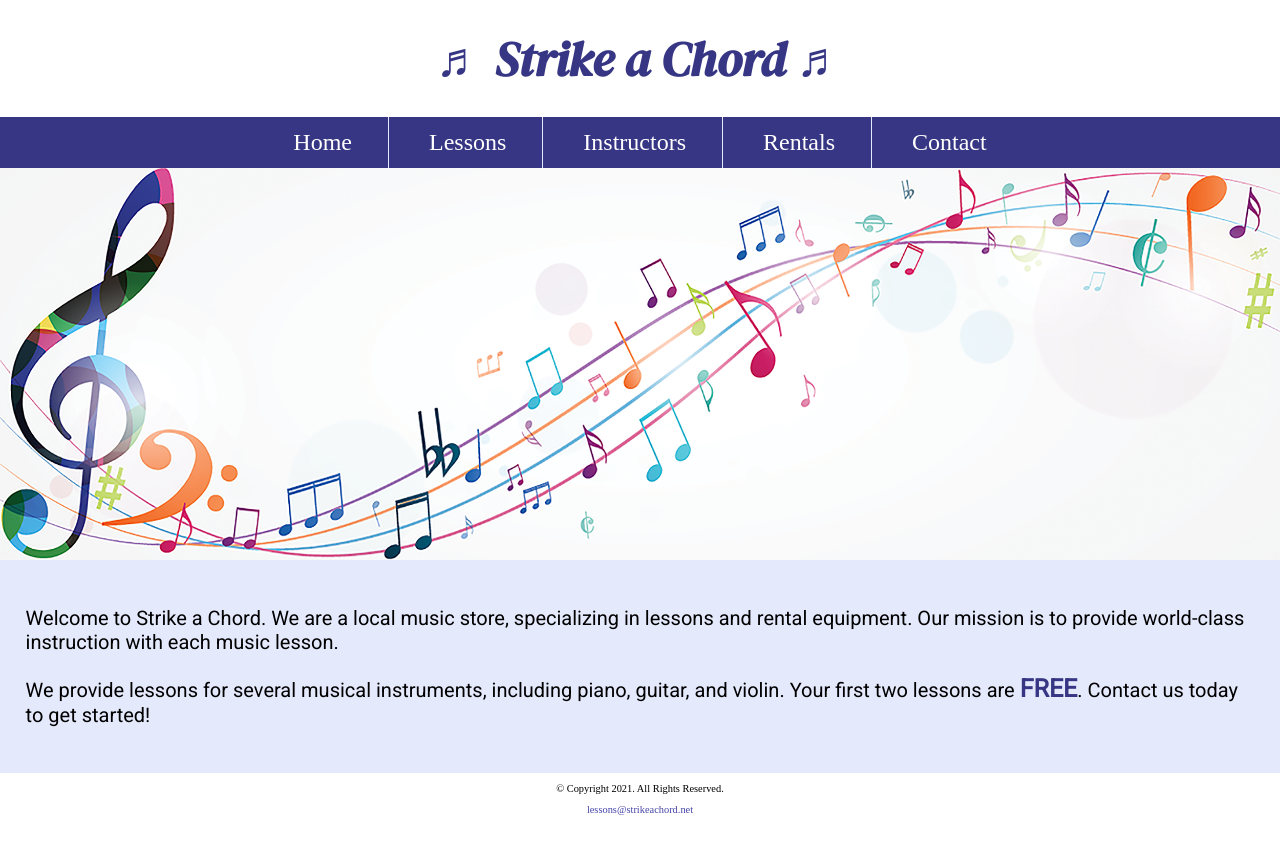
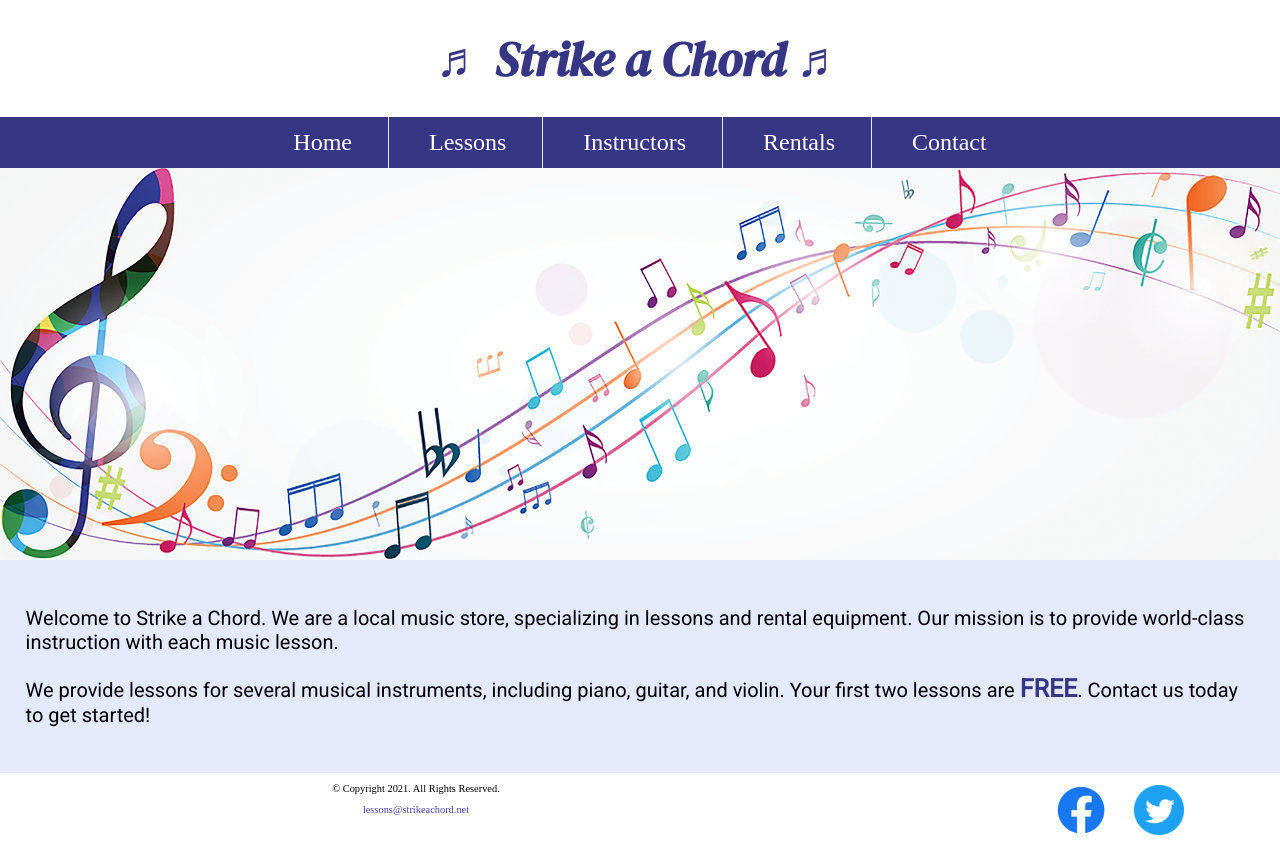
Before and after one commit to 334Fa22/ch11lab1-sydneiflaig, a plain HTML site: page index.html in a window 1280 px wide. Before the commit the page ends 826 px from the top, so only its background shows below. Drawn offline with Linux system fonts and the light colour scheme.

Commit message:
ch. 11 lab

```diff
--- a/css/styles.css
+++ b/css/styles.css
@@ -3,7 +3,6 @@ Author: Maria Cruz
 Date: Current Date
 File Name: styles.css
 */
-
 /* CSS Reset */
 body, header, nav, main, footer, img, h1, ul, section, aside, figure, figcaption {
   margin: 0;
@@ -23,6 +22,10 @@ img {
 }
 
 /* Style rules for mobile viewport */
+.social img {
+  display: inline-block;
+  padding: 4%
+}
 
 /* Hide tab-desk class */
 .tab-desk, #menu-links {
@@ -197,7 +200,7 @@ tr:nth-child(odd) {
 }
 
 /* Style rules for form elements */
-fieldset, input  {
+fieldset, input {
   margin-bottom: 2%;
 }
 
@@ -300,7 +303,17 @@ footer a {
     width: 70%;
     margin: 0 auto;
   }
+}
 
+/* Tablet Viewport: Style rules for footer area*/
+.copyright {
+  float: left;
+  width: 65%;
+}
+
+.social {
+  float: right;
+  width: 25%;
 }
 
 /* Media Query for Desktop Viewport */
@@ -364,15 +377,12 @@ footer a {
   .btn {
     grid-column: 1 / span 2;
   }
-
 }
 
 /* Media Query for Print */
 @media print {
-
   body {
     background-color: #fff;
     color: #000;
   }
-
 }
--- a/index.html
+++ b/index.html
@@ -5,17 +5,20 @@
 	Today's Date: May 7, 2021
  -->
 <html lang="en">
+
 <head>
-	<title>Strike a Chord: Home Page</title>
+	<title>Music Lessons - Rentals | Strike a Chord</title>
 	<meta charset="utf-8">
 	<link rel="stylesheet" href="css/styles.css">
 	<meta name="viewport" content="width=device-width, initial-scale=1.0">
+	<meta name="description" content="Strike a Chord specializes in music lessons and music rental equipment">
 	<link href="https://fonts.googleapis.com/css?family=DM+Serif+Display:400i|Roboto&display=swap" rel="stylesheet">
 	<link rel="shortcut icon" href="images/favicon.ico">
 	<link rel="icon" type="image/png" sizes="32x32" href="images/favicon-32.png">
 	<link rel="apple-touch-icon" sizes="180x180" href="images/apple-touch-icon.png">
 	<link rel="icon" sizes="192x192" href="images/android-chrome-192.png">
 </head>
+
 <body>
 
 	<!-- Mobile Nav -->
@@ -65,9 +68,18 @@
 	</main>
 
 	<footer>
+		<div class="copyright">
 			<p>&copy; Copyright 2021. All Rights Reserved.</p>
 			<p><a href="mailto:lessons@strikeachord.net">lessons@strikeachord.net</a></p>
+		</div>
+
+		<div class="social">
+			<a href="https://www.facebook.com" target="_blank"><img src="images/facebook-logo.png" alt="Facebook logo"></a>
+			<a href="https://www.twitter.com" target="_blank"><img src="images/twitter-logo.png" alt="Twitter logo"></a>
+		</div>
+
 	</footer>
 	<script src="scripts/script.js"></script>
 </body>
+
 </html>
```
Also changed, not shown: contact.html (+19 -3 lines), instructors.html (+13 -1 lines), lessons.html (+20 -4 lines), rentals.html (+26 -7 lines), template.html (+11 -0 lines). Lines whose indentation alone changed are shown as unchanged.
